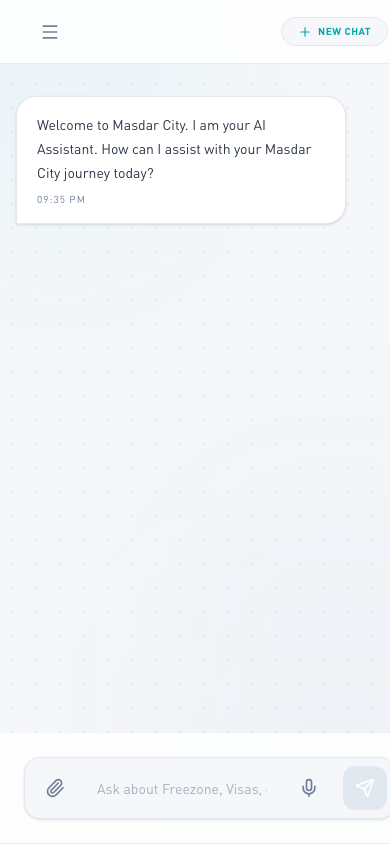
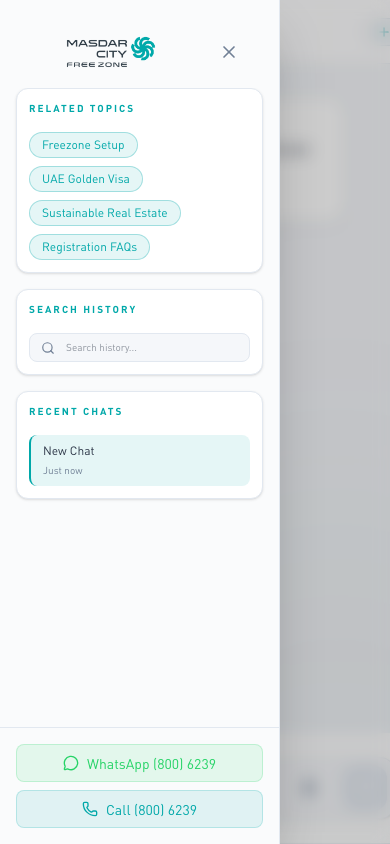
Before and after one commit to daramolaworks-create/masdar, a React (Vite) app: page / in a window 390 px wide. Built offline with nearby package versions, Linux system fonts and the light colour scheme.

Commit message:
Fix mobile responsiveness: Sidebar overlay, header toggles, and compact UI

```diff
--- a/src/App.tsx
+++ b/src/App.tsx
@@ -350,16 +350,30 @@ export default function App() {
     <div className="flex h-screen bg-white text-masdar-text overflow-hidden font-sans">
       {/* Sidebar */}
       <AnimatePresence mode="wait">
+        {/* Mobile Sidebar Backdrop */}
+        {isSidebarOpen && (
+          <motion.div
+            initial={{ opacity: 0 }}
+            animate={{ opacity: 1 }}
+            exit={{ opacity: 0 }}
+            className="fixed inset-0 bg-black/20 z-40 md:hidden backdrop-blur-sm"
+            onClick={() => setIsSidebarOpen(false)}
+          />
+        )}
+
         {isSidebarOpen && (
           <motion.aside
-            initial={{ width: 0, opacity: 0 }}
-            animate={{ width: 280, opacity: 1 }}
-            exit={{ width: 0, opacity: 0 }}
-            className="hidden md:flex flex-col bg-masdar-sidebar border-r border-masdar-border"
+            initial={{ width: 0, opacity: 0, x: -280 }}
+            animate={{ width: 280, opacity: 1, x: 0 }}
+            exit={{ width: 0, opacity: 0, x: -280 }}
+            className="absolute md:relative z-50 h-full flex flex-col bg-masdar-sidebar border-r border-masdar-border shadow-2xl md:shadow-none"
           >
-            {/* Logo */}
-            <div className="p-8 pb-4">
+            {/* Logo and Mobile Close */}
+            <div className="p-8 pb-4 flex justify-between items-center">
               <img src="/logo.png" alt="Masdar City Logo" className="h-10 w-auto object-contain" />
+              <button onClick={() => setIsSidebarOpen(false)} className="md:hidden p-2 text-masdar-text-light hover:bg-masdar-gray rounded-lg">
+                <X className="w-5 h-5" />
+              </button>
             </div>
 
             {/* Main Sidebar Content */}
@@ -442,41 +456,41 @@ export default function App() {
         <div className="absolute bottom-[-20%] right-[-10%] w-[60%] h-[60%] bg-masdar-blue/5 rounded-full blur-[120px] pointer-events-none"></div>
 
         {/* Top Navbar */}
-        <header className="h-16 flex items-center justify-between px-8 glass-panel sticky top-0 z-20">
-          <div className="flex items-center gap-4">
+        <header className="h-16 flex items-center justify-between px-4 sm:px-8 glass-panel sticky top-0 z-20">
+          <div className="flex items-center gap-2 sm:gap-4">
             <button
               onClick={() => setIsSidebarOpen(!isSidebarOpen)}
               className="p-2 hover:bg-masdar-gray rounded-lg transition-colors text-masdar-text-light md:hidden cursor-pointer"
             >
               <Menu className="w-5 h-5" />
             </button>
-            <div className="hidden lg:flex items-center gap-4">
+            <div className="flex items-center gap-2 sm:gap-4">
               {/* Chat / Recommendations toggle */}
-              <div className="flex bg-masdar-gray p-1 rounded-full text-[10px] font-bold uppercase tracking-wider">
+              <div className="flex bg-masdar-gray p-1 rounded-full text-[10px] sm:text-xs font-bold uppercase tracking-wider">
                 <button
                   onClick={() => setMode('chat')}
-                  className={`px-4 py-1.5 rounded-full transition-all cursor-pointer ${mode === 'chat' ? 'bg-masdar-teal text-white shadow-sm' : 'text-masdar-text-light hover:text-masdar-text'}`}
+                  className={`px-3 sm:px-4 py-1 sm:py-1.5 rounded-full transition-all cursor-pointer ${mode === 'chat' ? 'bg-masdar-teal text-white shadow-sm' : 'text-masdar-text-light hover:text-masdar-text'}`}
                 >
                   Chat
                 </button>
                 <button
                   onClick={() => setMode('recommendations')}
-                  className={`px-4 py-1.5 rounded-full transition-all cursor-pointer ${mode === 'recommendations' ? 'bg-masdar-teal text-white shadow-sm' : 'text-masdar-text-light hover:text-masdar-text'}`}
+                  className={`px-3 sm:px-4 py-1 sm:py-1.5 rounded-full transition-all cursor-pointer ${mode === 'recommendations' ? 'bg-masdar-teal text-white shadow-sm' : 'text-masdar-text-light hover:text-masdar-text'}`}
                 >
-                  Recommendations
+                  Explore
                 </button>
               </div>
               {/* Text / Voice toggle */}
-              <div className="flex bg-masdar-gray p-1 rounded-full text-[10px] font-bold uppercase tracking-wider">
+              <div className="hidden sm:flex bg-masdar-gray p-1 rounded-full text-[10px] sm:text-xs font-bold uppercase tracking-wider">
                 <button
                   onClick={() => setInputMode('text')}
-                  className={`px-4 py-1.5 rounded-full transition-all cursor-pointer ${inputMode === 'text' ? 'bg-masdar-teal text-white shadow-sm' : 'text-masdar-text-light hover:text-masdar-text'}`}
+                  className={`px-3 sm:px-4 py-1 sm:py-1.5 rounded-full transition-all cursor-pointer ${inputMode === 'text' ? 'bg-masdar-teal text-white shadow-sm' : 'text-masdar-text-light hover:text-masdar-text'}`}
                 >
                   Text
                 </button>
                 <button
                   onClick={() => setInputMode('voice')}
-                  className={`px-4 py-1.5 rounded-full transition-all cursor-pointer ${inputMode === 'voice' ? 'bg-masdar-teal text-white shadow-sm' : 'text-masdar-text-light hover:text-masdar-text'}`}
+                  className={`px-3 sm:px-4 py-1 sm:py-1.5 rounded-full transition-all cursor-pointer ${inputMode === 'voice' ? 'bg-masdar-teal text-white shadow-sm' : 'text-masdar-text-light hover:text-masdar-text'}`}
                 >
                   Voice
                 </button>
@@ -486,10 +500,10 @@ export default function App() {
 
           <button
             onClick={handleNewChat}
-            className="flex items-center gap-1.5 bg-masdar-gray hover:bg-masdar-teal/10 text-masdar-teal px-4 py-1.5 rounded-full text-[10px] font-bold uppercase tracking-wider transition-all border border-masdar-border hover:border-masdar-teal/30 cursor-pointer"
+            className="flex items-center gap-1.5 bg-masdar-gray hover:bg-masdar-teal/10 text-masdar-teal px-3 sm:px-4 py-1.5 sm:py-2 rounded-full text-[10px] font-bold uppercase tracking-wider transition-all border border-masdar-border hover:border-masdar-teal/30 cursor-pointer"
           >
-            <Plus className="w-3.5 h-3.5" />
-            <span>New Chat</span>
+            <Plus className="w-3.5 h-3.5 sm:w-4 sm:h-4" />
+            <span className="hidden sm:inline">New Chat</span>
           </button>
         </header>
 
```
